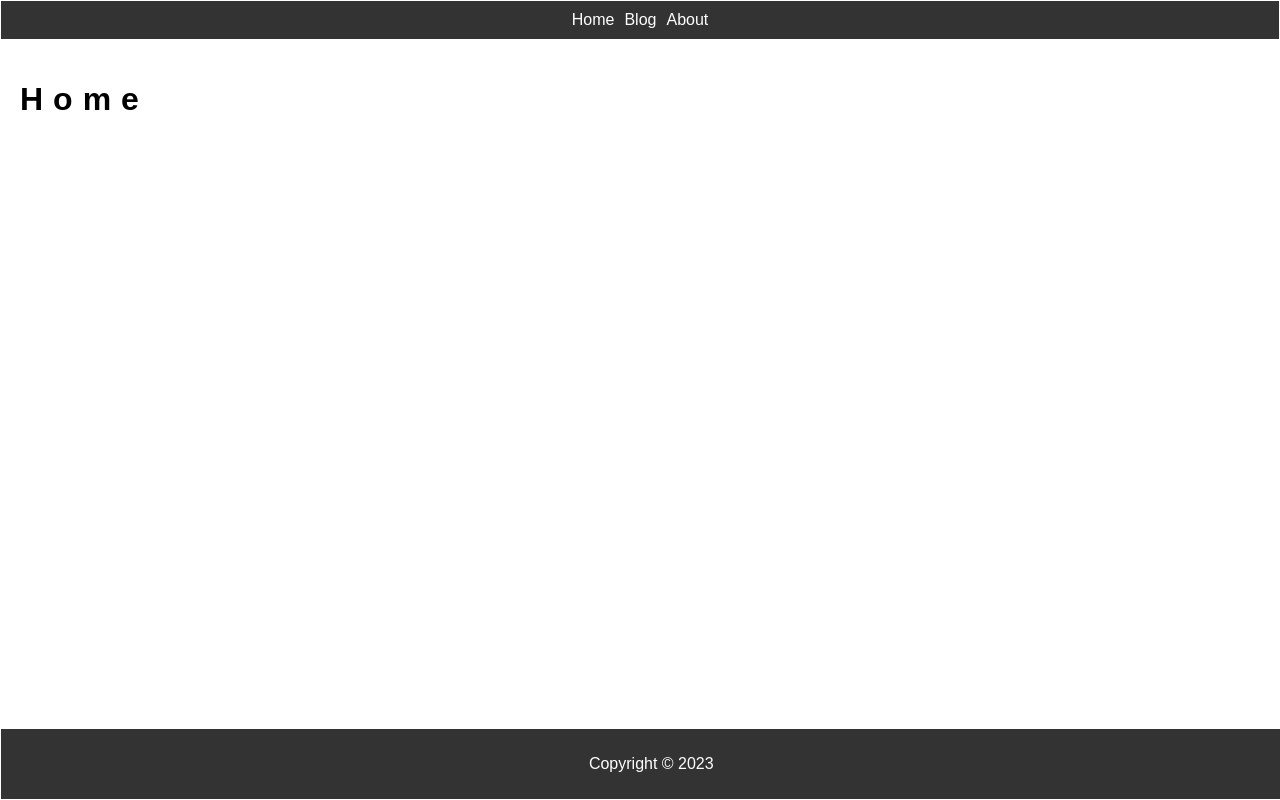
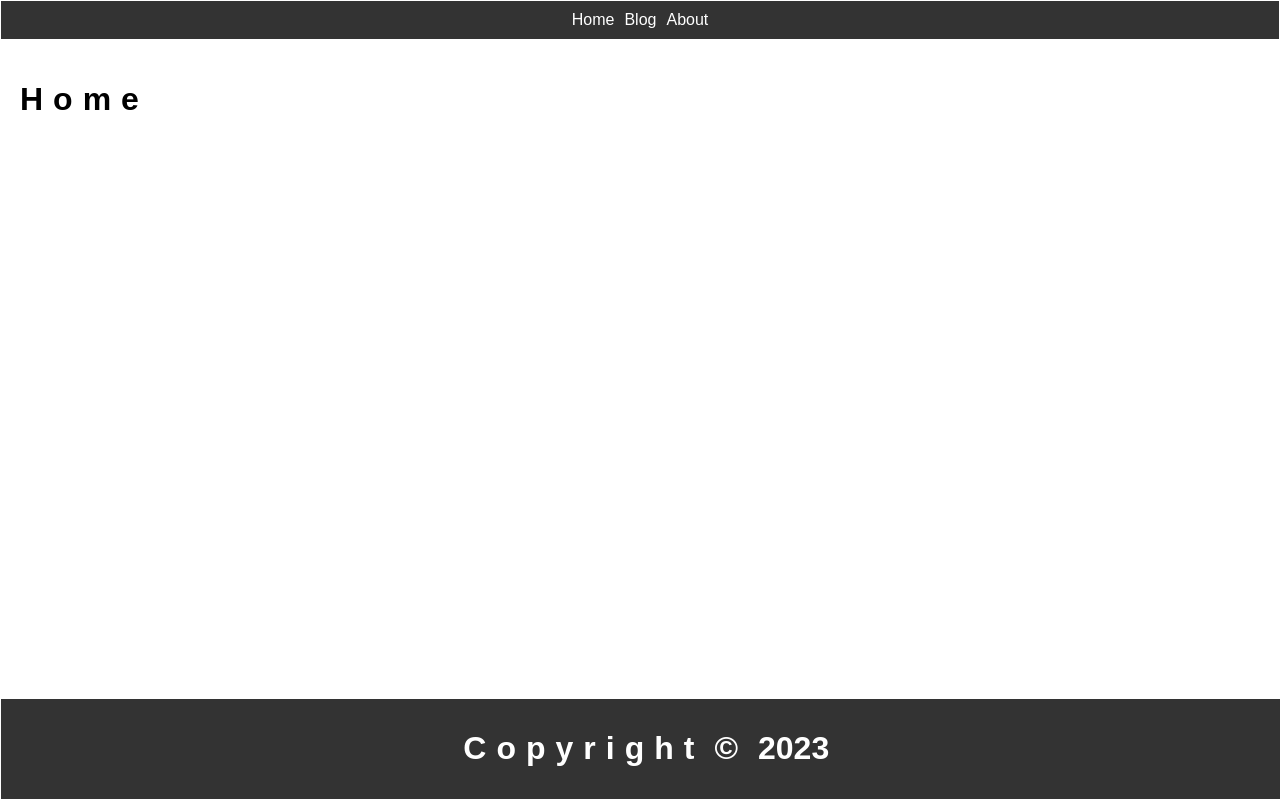
Before and after one commit to DaveBeCoding/new-portfolio, a React (Create React App) app: page / in a window 1280 px wide. Shown: the top 800 px of the page. Built offline with nearby package versions, Linux system fonts and the light colour scheme.

Commit message:
TODO: chop date/year digits up, and animate each int individually

```diff
--- a/src/App.js
+++ b/src/App.js
@@ -1,7 +1,7 @@
 
 import React from 'react';
 import './App.css';
-import { Switch } from 'react-router-dom';
+// import { Switch } from 'react-router-dom';
 import { Route, Link, Routes } from 'react-router-dom';
 import { motion } from 'framer-motion';
 
@@ -163,11 +163,141 @@ function Home() {
 
 
 function Blog() {
-  return <h1>Blog</h1>;
+
+
+
+  const containerVariants = {
+    hidden: { opacity: 0 },
+    visible: { opacity: 1 },
+  };
+
+  const hVariants = {
+    hidden: { x: -200 },
+    visible: { x: 0, transition: { delay: 0.2 } },
+  };
+
+  const oVariants = {
+    hidden: { y: -200 },
+    visible: { y: 0, transition: { delay: 0.4 } },
+  };
+
+  const mVariants = {
+    hidden: { y: 200 },
+    visible: { y: 0, transition: { delay: 0.6 } },
+  };
+
+  const eVariants = {
+    hidden: { x: 200 },
+    visible: { x: 0, transition: { delay: 0.8 } },
+  };
+
+  return (
+    <motion.div
+      className="container"
+      variants={containerVariants}
+      initial="hidden"
+      animate="visible"
+    >
+      <motion.h1 variants={hVariants} style={{ display: "inline-block", marginRight: "10px" }}>B</motion.h1>
+      <motion.h1 variants={oVariants} style={{ display: "inline-block", marginRight: "10px" }}>l</motion.h1>
+      <motion.h1 variants={mVariants} style={{ display: "inline-block", marginRight: "10px" }}>o</motion.h1>
+      <motion.h1 variants={eVariants} style={{ display: "inline-block", marginRight: "10px" }}>g</motion.h1>
+    </motion.div>
+  );
+  // return <h1>Blog</h1>;
 }
 
 function About() {
-  return <h1>About</h1>;
+
+
+  const containerVariants = {
+    hidden: { opacity: 0 },
+    visible: { opacity: 1 },
+  };
+
+  const hVariants = {
+    hidden: { x: -200 },
+    visible: { x: 0, transition: { delay: 0.2 } },
+  };
+
+  const oVariants = {
+    hidden: { y: -200 },
+    visible: { y: 0, transition: { delay: 0.4 } },
+  };
+
+  const mVariants = {
+    hidden: { y: 200 },
+    visible: { y: 0, transition: { delay: 0.6 } },
+  };
+
+  const eVariants = {
+    hidden: { x: 200 },
+    visible: { x: 0, transition: { delay: 0.8 } },
+  };
+
+  return (
+    <motion.div
+      className="container"
+      variants={containerVariants}
+      initial="hidden"
+      animate="visible"
+    >
+      <motion.h1 variants={hVariants} style={{ display: "inline-block", marginRight: "10px" }}>A</motion.h1>
+      <motion.h1 variants={oVariants} style={{ display: "inline-block", marginRight: "10px" }}>b</motion.h1>
+      <motion.h1 variants={mVariants} style={{ display: "inline-block", marginRight: "10px" }}>o</motion.h1>
+      <motion.h1 variants={eVariants} style={{ display: "inline-block", marginRight: "10px" }}>u</motion.h1>
+      <motion.h1 variants={eVariants} style={{ display: "inline-block", marginRight: "10px" }}>t</motion.h1>
+    </motion.div>
+  );
+}
+
+function Footer() {
+  const containerVariants = {
+    hidden: { opacity: 0 },
+    visible: { opacity: 1 },
+  };
+
+  const cVariants = {
+    hidden: { y: 100 },
+    visible: { y: 0, transition: { delay: 0.2 } },
+  };
+
+  const pVariants = {
+    hidden: { y: 100 },
+    visible: { y: 0, transition: { delay: 0.4 } },
+  };
+
+  const rVariants = {
+    hidden: { y: 100 },
+    visible: { y: 0, transition: { delay: 0.6 } },
+  };
+
+  const year = new Date().getFullYear();
+
+  return (
+    <motion.footer
+      className="footer"
+      variants={containerVariants}
+      initial="hidden"
+      animate="visible"
+    >
+      <motion.h1 variants={cVariants} style={{ display: "inline-block", marginRight: "10px" }}>C</motion.h1>
+      <motion.h1 variants={pVariants} style={{ display: "inline-block", marginRight: "10px" }}>o</motion.h1>
+      <motion.h1 variants={rVariants} style={{ display: "inline-block", marginRight: "10px" }}>p</motion.h1>
+      <motion.h1 variants={cVariants} style={{ display: "inline-block", marginRight: "10px" }}>y</motion.h1>
+      <motion.h1 variants={pVariants} style={{ display: "inline-block", marginRight: "10px" }}>r</motion.h1>
+      <motion.h1 variants={rVariants} style={{ display: "inline-block", marginRight: "10px" }}>i</motion.h1>
+      <motion.h1 variants={cVariants} style={{ display: "inline-block", marginRight: "10px" }}>g</motion.h1>
+      <motion.h1 variants={pVariants} style={{ display: "inline-block", marginRight: "10px" }}>h</motion.h1>
+      <motion.h1 variants={rVariants} style={{ display: "inline-block", marginRight: "10px" }}>t</motion.h1>
+      <motion.h1 variants={rVariants} style={{ display: "inline-block", marginRight: "10px" }}>{" "}</motion.h1>
+      <motion.h1 variants={cVariants} style={{ display: "inline-block", marginRight: "10px" }}>©</motion.h1>
+      <motion.h1 variants={rVariants} style={{ display: "inline-block", marginRight: "10px" }}>{" "}</motion.h1>
+      <motion.h1 variants={pVariants} style={{ display: "inline-block", marginRight: "10px" }}>{year}</motion.h1>
+      {/* <motion.h1 variants={rVariants} style={{ display: "inline-block", marginRight: "10px" }}>i</motion.h1> */}
+      {/* <p>© {year} Company Name</p> */}
+    </motion.footer>
+  );
 }
 
 function NotFound() {
@@ -201,38 +331,18 @@ function App() {
         </Routes>
 
       </main>
-      <footer>
-        <p>Copyright © {new Date().getFullYear()}</p>
-      </footer>
+
+      <Footer>
+        {/* <p>Copyright © {new Date().getFullYear()}</p> */}
+      </Footer>
     </div>
+
+
+
+
+
+
   );
 }
 
 export default App;
-
-
-// import logo from './logo.svg';
-// import './App.css';
-
-// function App() {
-//   return (
-//     <div className="App">
-//       <header className="App-header">
-//         <img src={logo} className="App-logo" alt="logo" />
-//         <p>
-//           Edit <code>src/App.js</code> and save to reload.
-//         </p>
-//         <a
-//           className="App-link"
-//           href="https://reactjs.org"
-//           target="_blank"
-//           rel="noopener noreferrer"
-//         >
-//           Learn React
-//         </a>
-//       </header>
-//     </div>
-//   );
-// }
-
-// export default App;
```
